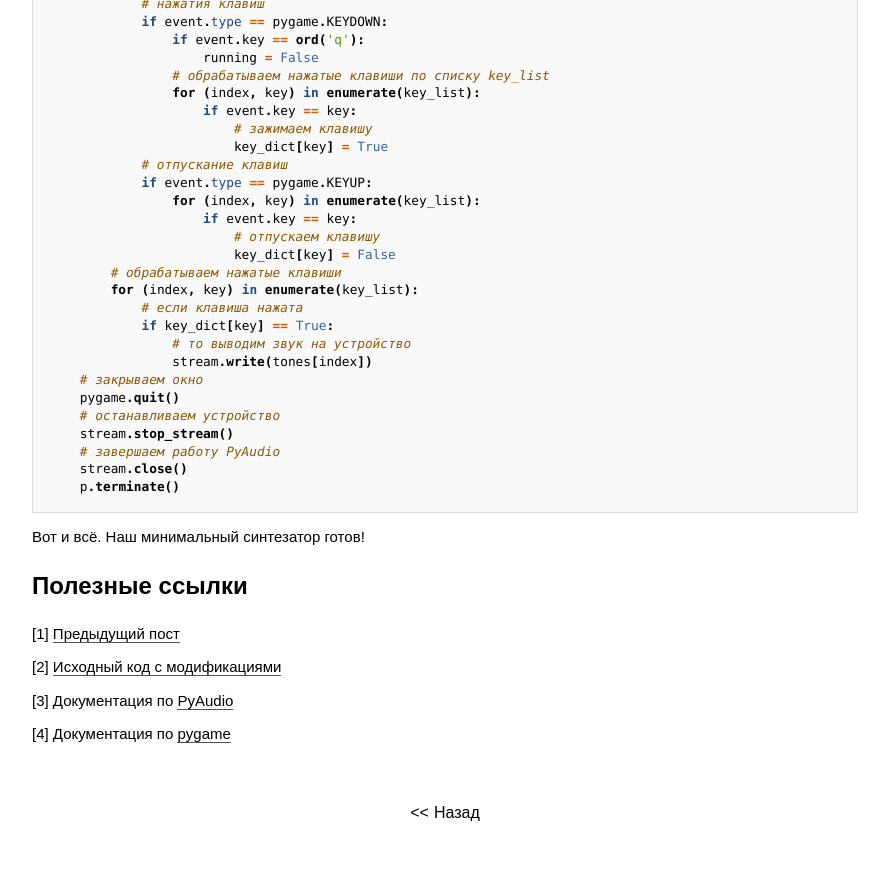
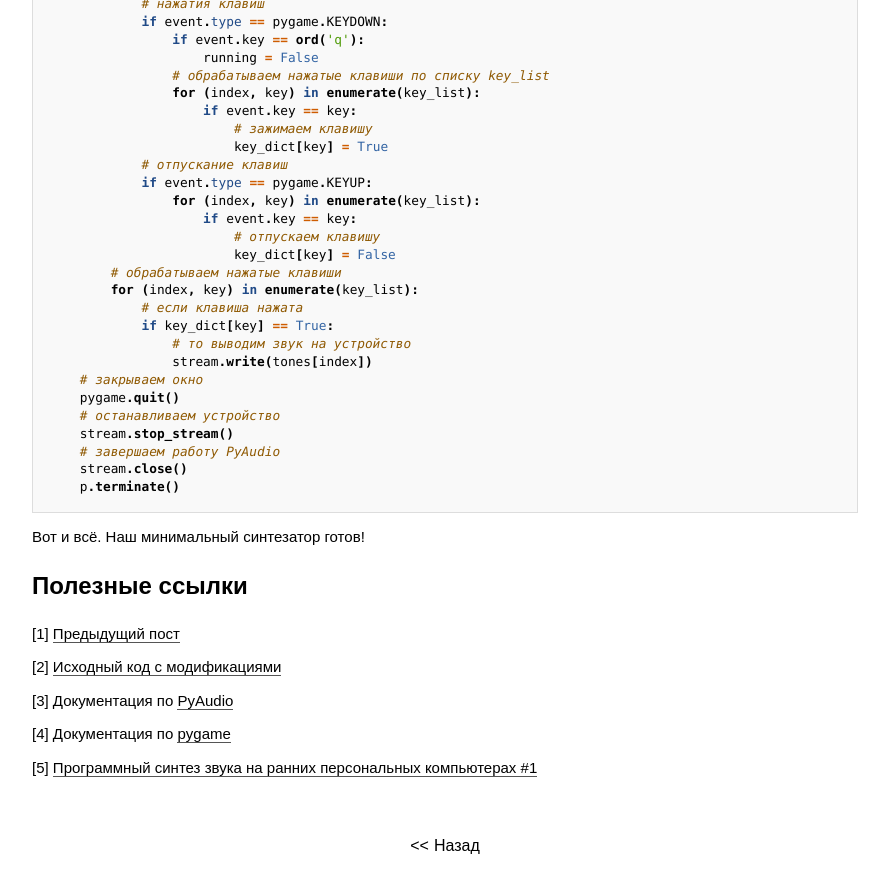
Before and after one commit to FreeCX/freecx.github.io, a Jekyll site: the page built from _posts/2016-12-26-python-music-synth.markdown, in a window 1280 px wide and 900 px high, scrolled down 2102 px. Shown: the top 893 px of the window, without its empty margins (195-1084 px from the left). Built offline with Jekyll 4.4.1, drawn with Linux system fonts in a browser that asks for light colours; some web fonts are replaced; before the commit the page ends 2969 px from its top, so only the background shows below that.

Commit message:
Update 2016-12-26-python-music-synth.markdown

```diff
--- a/_posts/2016-12-26-python-music-synth.markdown
+++ b/_posts/2016-12-26-python-music-synth.markdown
@@ -132,3 +132,5 @@ if __name__ == '__main__':
 [3] Документация по [PyAudio](https://people.csail.mit.edu/hubert/pyaudio/docs/)
 
 [4] Документация по [pygame](http://www.pygame.org/docs/)
+
+[5] [Программный синтез звука на ранних персональных компьютерах #1](https://habrahabr.ru/post/348036/)
```
